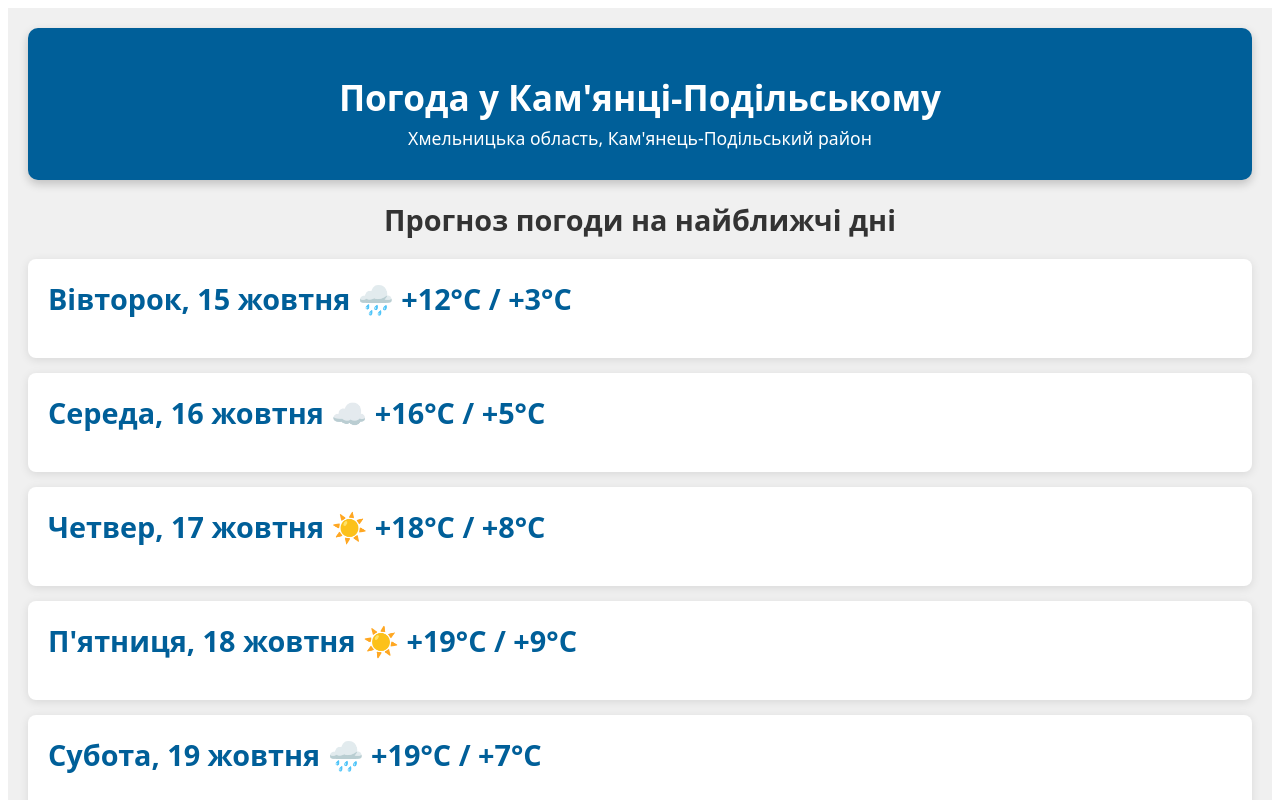
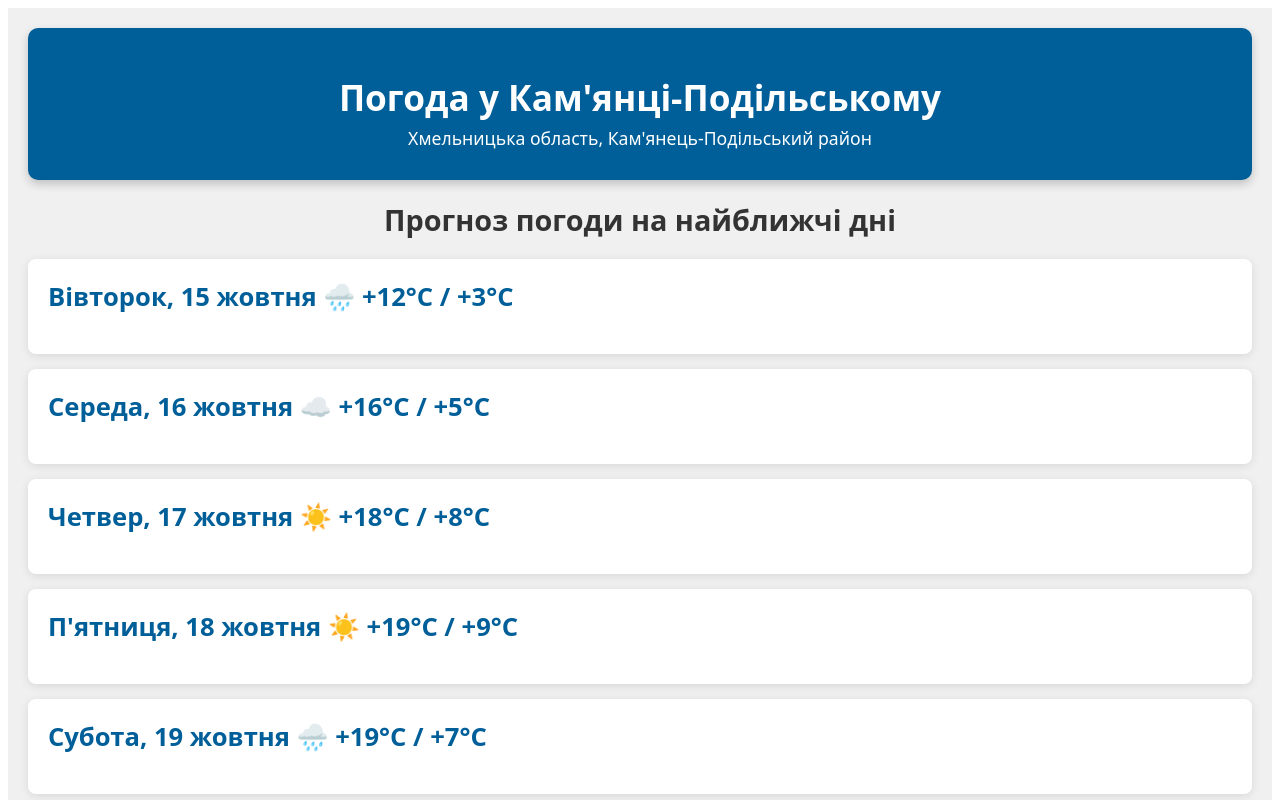
Before and after one commit to IT-Kamianets/weathersense, an Angular app: page / in a window 1280 px wide. Shown: the top 800 px of the page. Built offline with nearby package versions, Linux system fonts and the light colour scheme; no server answers.

Commit message:
Update app.component.scss

```diff
--- a/src/app/app.component.scss
+++ b/src/app/app.component.scss
@@ -65,7 +65,7 @@ p {
                 display: block;
                 font-weight: bold;
                 cursor: pointer;
-                font-size: 1.8em; /* Збільшено розмір шрифту */
+                font-size: 1.6em; /* Збільшено розмір шрифту */
                 margin-bottom: 10px; /* Відступ знизу */
                 color: #005f99; /* Колір тексту */
             }
```
